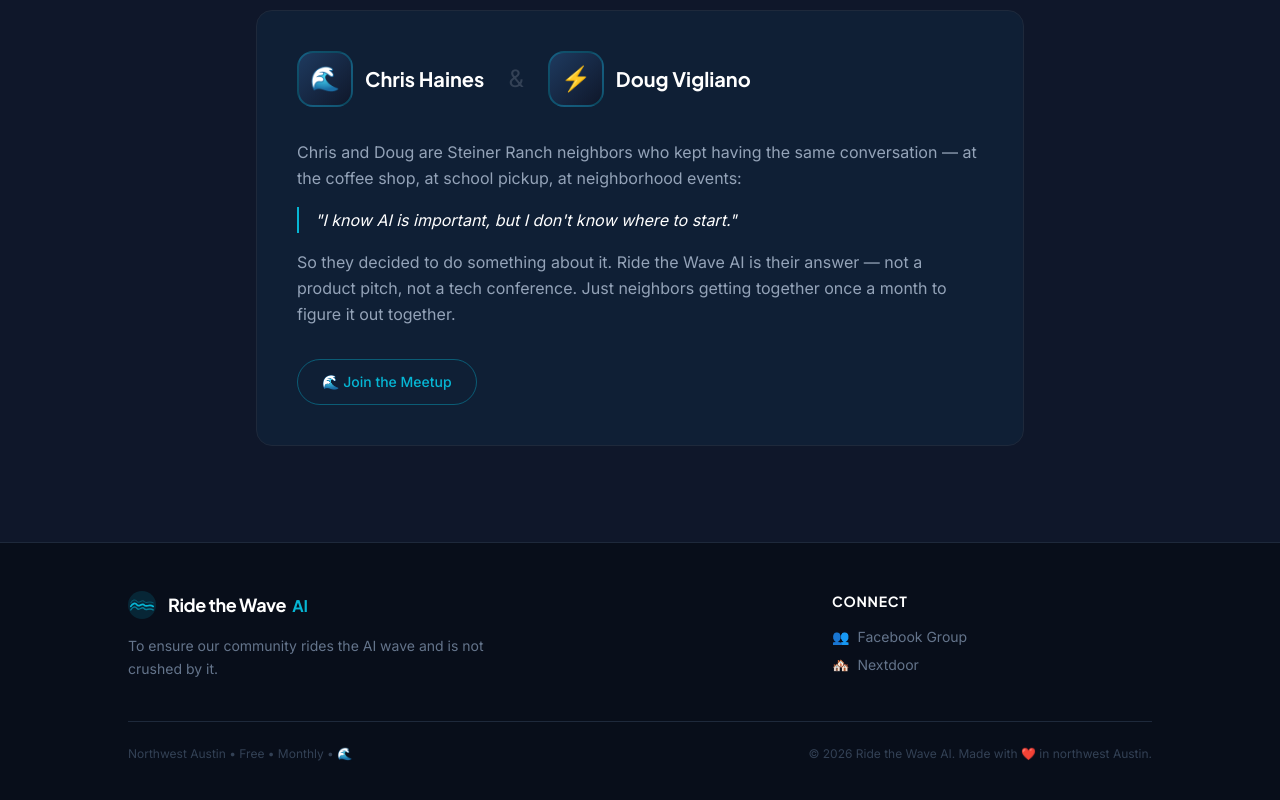
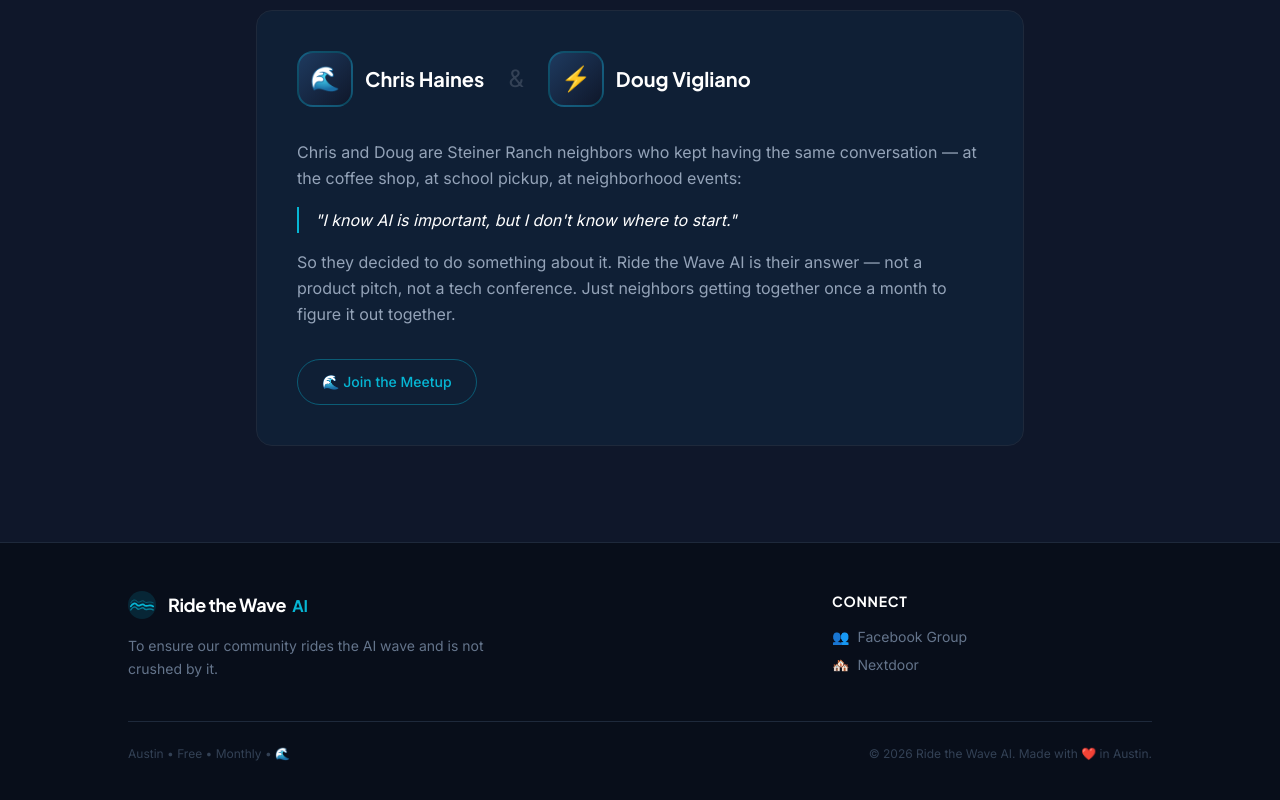
Before and after one commit to crhaines56-stack/ride-the-wave, a Next.js app: page / in a window 1280 px wide. Shown: the part 5252-6052 px from the top of the page. Built offline with nearby package versions, Linux system fonts and the light colour scheme.

Commit message:
Footer: Northwest Austin → Austin

```diff
--- a/components/Footer.tsx
+++ b/components/Footer.tsx
@@ -61,10 +61,10 @@ export default function Footer() {
         {/* Bottom bar */}
         <div className="border-t border-[#1E293B] pt-6 flex flex-col md:flex-row items-center justify-between gap-3">
           <p className="text-[#334155] text-xs">
-            Northwest Austin • Free • Monthly • 🌊
+            Austin • Free • Monthly • 🌊
           </p>
           <p className="text-[#334155] text-xs">
-            © {new Date().getFullYear()} Ride the Wave AI. Made with ❤️ in northwest Austin.
+            © {new Date().getFullYear()} Ride the Wave AI. Made with ❤️ in Austin.
           </p>
         </div>
       </div>
```
